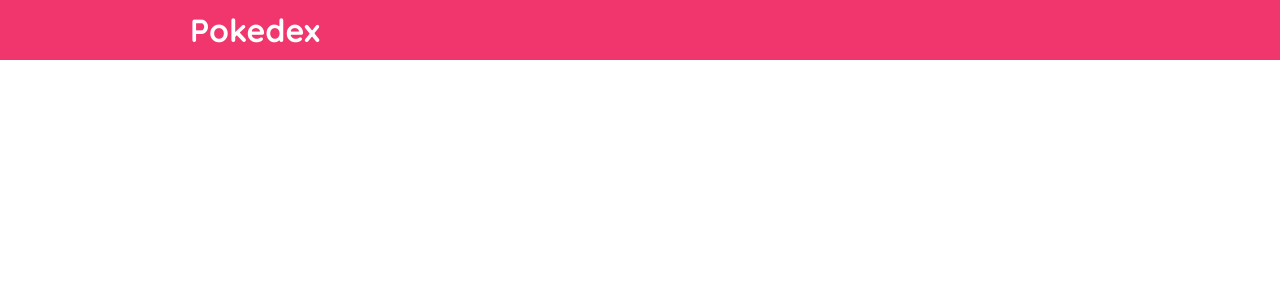
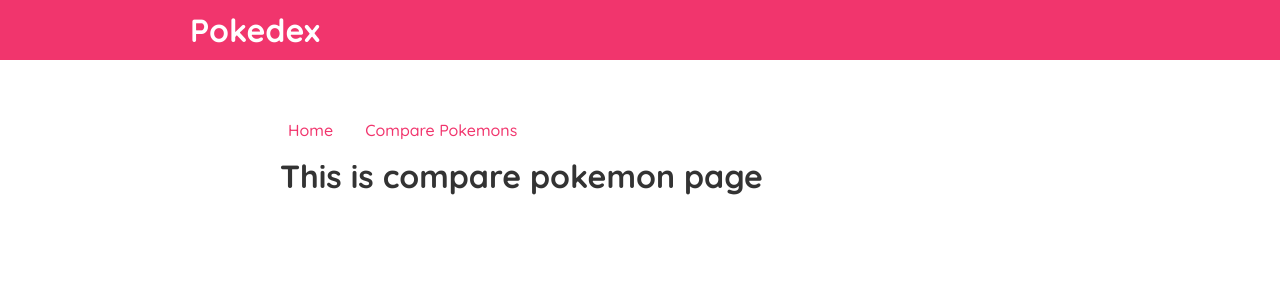
Before and after one commit to shagaranasution/react-pokedex, a React (Create React App) app: page /compare in a window 1280 px wide. Shown: the top 300 px of the page. Built offline with nearby package versions, Linux system fonts and the light colour scheme; the HTML template or start-up script is replaced by a standard one.

Commit message:
Create link to compare page

```diff
--- a/src/App.js
+++ b/src/App.js
@@ -3,6 +3,7 @@ import { BrowserRouter as Router, Route, Switch } from 'react-router-dom'
 import Header from './components/Header'
 import Home from './components/Home'
 import PokemonDetail from './components/PokemonDetail'
+import ComparePokemons from './components/ComparePokemons'
 
 function App() {
   return (
@@ -20,6 +21,11 @@ function App() {
               <PokemonDetail />
             </div>
           </Route>
+          <Route path="/compare" >
+            <div className="content">
+              <ComparePokemons />
+            </div>
+          </Route>
         </Switch>
       </div>
     </Router>
--- /dev/null
+++ b/src/components/ComparePokemons/ComparePokemons.js
@@ -0,0 +1,14 @@
+import NavBar from '../NavBar'
+
+import './compare-pokemons.css'
+
+const ComparePokemons = () => {
+  return (
+    <div className="ComparePokemons">
+      <NavBar />
+      <h1>This is compare pokemon page</h1>
+    </div>
+  )
+}
+
+export default ComparePokemons
--- /dev/null
+++ b/src/components/ComparePokemons/index.js
@@ -0,0 +1,3 @@
+import ComparePokemons from './ComparePokemons'
+
+export default ComparePokemons
--- a/src/components/NavBar/navbar.css
+++ b/src/components/NavBar/navbar.css
@@ -13,3 +13,8 @@
   border-radius: 4px;
   cursor: pointer;
 }
+
+.NavBar a:hover {
+  color: #ffffff;
+  background-color: #f1356d;
+}
```
Also changed, not shown: src/components/ComparePokemons/compare-pokemons.css (added).
